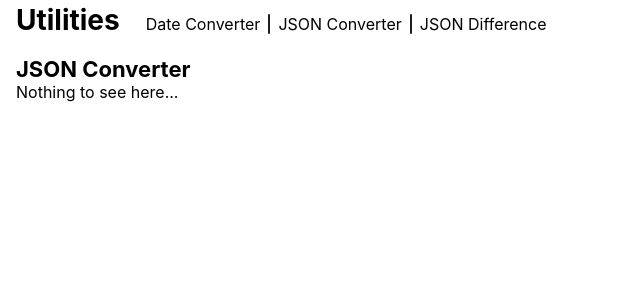
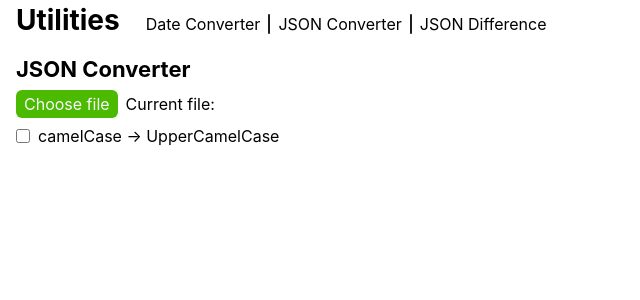
Before and after one commit to thornedll/utilities, a React (Create React App) app: page /utilities/jsonConverter in a window 1280 px wide. Shown: the top 300 px of the page, without its empty margins (0-640 px from the left). Built offline with nearby package versions, Linux system fonts and the light colour scheme.

Commit message:
added FileInput and Check components, added file upload in JSON Converter page, made minor style changes

```diff
--- a/public/index.html
+++ b/public/index.html
@@ -7,7 +7,7 @@
     <meta name="theme-color" content="#000000" />
     <meta
       name="description"
-      content="Web site created using create-react-app"
+      content="Useful utilities for Dates, JSON, etc. manipulations"
     />
     <link rel="apple-touch-icon" href="%PUBLIC_URL%/logo192.png" />
     <!--
--- a/src/assets/styles/global.module.scss
+++ b/src/assets/styles/global.module.scss
@@ -17,6 +17,17 @@ h2 {
   cursor: default;
 }
 
+button,
+input[type="text"] {
+  height: 32px;
+  border-radius: 6px;
+  cursor: pointer;
+}
+
+button {
+  border: none;
+}
+
 .header {
   display: flex;
   align-items: center;
--- a/src/components/UI/BaseSelect.tsx
+++ b/src/components/UI/BaseSelect.tsx
@@ -16,17 +16,17 @@ interface BaseSelectProps {
 const selectStyles: StylesConfig = {
   control: (styles) => ({
     ...styles,
-    minHeight: "31px",
-    maxHeight: "31px",
+    minHeight: "32px",
+    maxHeight: "32px",
     alignContent: "center",
-    fontSize: "14px",
-    fontFamily: "Arial",
+    fontSize: "16px",
+    fontFamily: "Inter",
     cursor: "pointer",
   }),
   menuList: (styles) => ({
     ...styles,
-    fontSize: "14px",
-    fontFamily: "Arial",
+    fontSize: "16px",
+    fontFamily: "Inter",
   }),
   indicatorSeparator: () => ({
     display: "none",
--- /dev/null
+++ b/src/components/UI/Check.tsx
@@ -0,0 +1,34 @@
+import React from "react";
+import styles from "./styles.module.scss";
+
+interface CheckProps {
+  disabled?: boolean;
+  handleChange?: () => void;
+  id?: string;
+  labelText?: string;
+}
+
+export const Check: React.FC<CheckProps> = ({
+  disabled = false,
+  handleChange,
+  id,
+  labelText,
+}) => {
+  return (
+    <>
+      <label
+        htmlFor={id}
+        style={labelText ? { display: "flex" } : { display: "none" }}
+        className={styles.check}
+      >
+        <input
+          type="checkbox"
+          onChange={() => handleChange}
+          disabled={disabled}
+          id={id}
+        />
+        {labelText}
+      </label>
+    </>
+  );
+};
--- /dev/null
+++ b/src/components/UI/FileInput.tsx
@@ -0,0 +1,34 @@
+import React, { ChangeEvent } from "react";
+import styles from "./styles.module.scss";
+
+interface FileInputProps {
+  id?: string;
+  labelText?: string;
+  disabled?: boolean;
+  accept?: string;
+  handleChange: (e: ChangeEvent<HTMLInputElement>) => void;
+}
+
+export const FileInput: React.FC<FileInputProps> = ({
+  id,
+  labelText = "Choose file",
+  disabled = false,
+  accept,
+  handleChange,
+}) => {
+  return (
+    <>
+      <label htmlFor={id} className={styles.fileInputLabel}>
+        {labelText}
+        <input
+          type="file"
+          accept={accept}
+          onChange={handleChange}
+          className={styles.fileInput}
+          disabled={disabled}
+          id={id}
+        />
+      </label>
+    </>
+  );
+};
--- a/src/components/UI/TextInput.tsx
+++ b/src/components/UI/TextInput.tsx
@@ -34,7 +34,7 @@ export const TextInput: React.FC<TextInputProps> = ({
         className={styles.textInput}
         disabled={disabled}
         id={id}
-      ></input>
+      />
     </>
   );
 };
--- a/src/components/UI/index.ts
+++ b/src/components/UI/index.ts
@@ -1,4 +1,6 @@
 export { BaseSelect } from "./BaseSelect";
 export { Button } from "./Button";
+export { Check } from "./Check"
+export { FileInput } from "./FileInput";
 export { TextInput } from "./TextInput";
 export { DateTimePicker } from "./DateTimePicker";
--- a/src/components/UI/styles.module.scss
+++ b/src/components/UI/styles.module.scss
@@ -2,8 +2,8 @@
 .datePicker {
   border-radius: 4px;
   cursor: pointer;
-  font-size: 14px;
-  max-height: 30px;
+  font-size: 16px;
+  max-height: 32px;
   &:hover {
     border-color: #8a8a8a;
   }
@@ -11,42 +11,57 @@
 
 .datePicker {
   border: 1px solid hsl(0, 0%, 80%);
-  height: 31px;
+  height: 32px;
 }
 
-.btnPrimary {
-  border: none;
-  border-radius: 6px;
+.btnPrimary,
+.fileInputLabel {
+  padding: 4px 8px;
   background-color: #4cba00;
   color: ghostwhite;
-  padding: 4px 8px;
-  font-size: 14px;
-  cursor: pointer;
+  font-size: 16px;
   &:hover {
     background-color: #49b000;
   }
 }
 
+.fileInputLabel {
+  border-radius: 6px;
+  padding: 4px 8px;
+  cursor: pointer;
+}
+
 .btnIcon {
+  padding: 4px 8px;
   position: absolute;
   right: 0;
-  top: 3px;
-  border: none;
-  border-radius: 6px;
+  top: 1px;
   background-color: transparent;
   color: rgb(70, 70, 70);
-  padding: 4px 8px;
-  cursor: pointer;
   &:hover {
     color: black;
   }
 }
 
 .textInput {
-  height: 31px;
-  width: 140px;
+  width: 162px;
   padding: 4px 8px;
-  font-size: 14px;
+  font-size: 16px;
   border: 1px solid hsl(0, 0%, 80%);
   border-radius: 6px;
 }
+
+.fileInput {
+  opacity: 0;
+  width: 0;
+  height: 0;
+}
+
+.check {
+  gap: 8px;
+  align-items: center;
+  input[type="checkbox"] {
+    width: 14px;
+    height: 14px;
+  }
+}
--- a/src/components/pages/DateConverter.tsx
+++ b/src/components/pages/DateConverter.tsx
@@ -47,7 +47,7 @@ export const DateConverter: React.FC = () => {
           changeTimezone={(timezone: Option) => changeTimezone(timezone)}
         />
         <Button
-          text="Конвертировать"
+          text="Convert"
           onClick={() =>
             handleChange(
               startDate ? getUnixTimeString(startDate, timezone.value) : ""
--- a/src/components/pages/JsonConverter.tsx
+++ b/src/components/pages/JsonConverter.tsx
@@ -1,11 +1,28 @@
-import React from "react";
+import { useState, ChangeEvent } from "react";
+import { FileInput, Check } from "../UI";
 import styles from "./styles.module.scss";
 
 export const JsonConverter = () => {
+  const [file, setFile] = useState<File>();
+
+  const handleFileChange = (e: ChangeEvent<HTMLInputElement>) => {
+    if (e.target.files) {
+      e.target.files[0].name.split(".").at(-1) === "json"
+        ? setFile(e.target.files[0])
+        : window.alert(`File does not support. File type must be JSON`);
+    }
+  };
+
   return (
     <div className={styles.pageWrapper}>
       <h2>JSON Converter</h2>
-      <div>Nothing to see here...</div>
+      <div className={styles.optionsWrapper}>
+        <FileInput handleChange={handleFileChange} accept="application/json" />
+        <div>Current file: {file && `${file.name}`}</div>
+      </div>
+      <div className={styles.optionsWrapper}>
+        <Check labelText="camelCase -> UpperCamelCase" />
+      </div>
     </div>
   );
 };
--- a/src/components/pages/JsonDiff.tsx
+++ b/src/components/pages/JsonDiff.tsx
@@ -5,7 +5,7 @@ export const JsonDiff = () => {
   return (
     <div className={styles.pageWrapper}>
       <h2>JSON Difference</h2>
-      <div>Nothing to see here...</div>
+      <div className={styles.optionsWrapper}>Nothing to see here...</div>
     </div>
   );
 };
--- a/src/components/pages/styles.module.scss
+++ b/src/components/pages/styles.module.scss
@@ -6,6 +6,7 @@
   display: flex;
   gap: 8px;
   margin-top: 8px;
+  align-items: center;
 }
 
 .resultWrapper {
```
